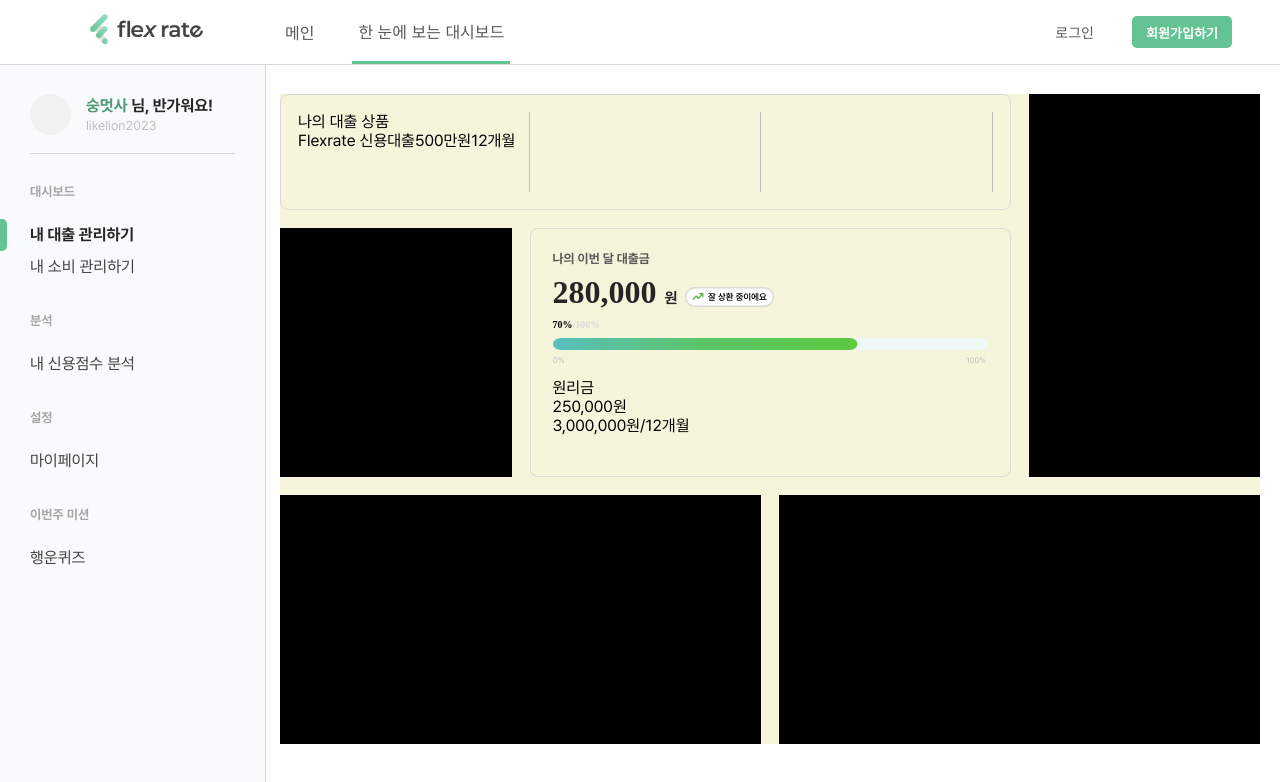
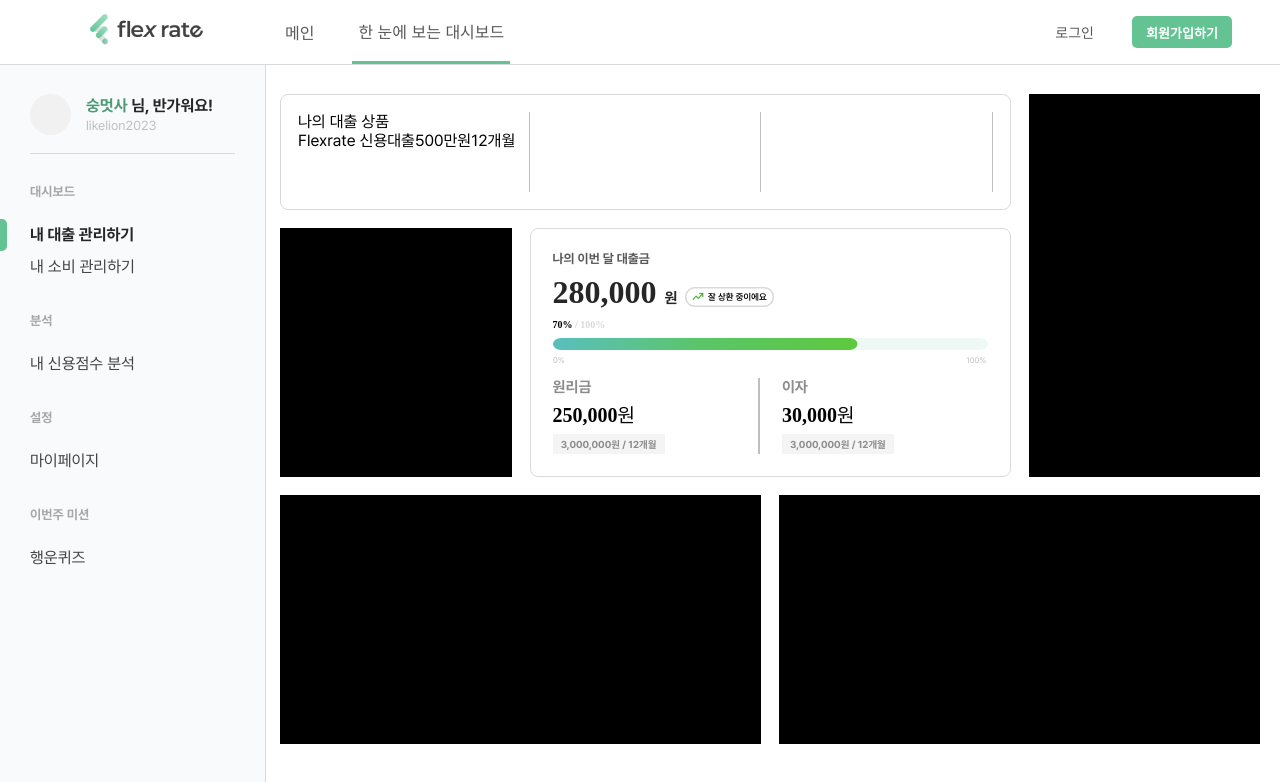
Before and after one commit to likelion-ssu/FlexRate---FE, a React (Vite) app: page /dashboard in a window 1280 px wide. Shown: the top 782 px of the page. Built offline with nearby package versions, Linux system fonts and the light colour scheme; a web font is replaced by a local one.

Commit message:
feat: 대시보드 이번달 대출금 부분 완료

```diff
--- /dev/null
+++ b/src/components/DashboardComs/AmountSection.tsx
@@ -0,0 +1,85 @@
+import React from 'react';
+import styled from 'styled-components';
+
+interface AmountSectionProps {
+  title: string;
+  amount: string;
+  totalAmount: string;
+  period: string;
+}
+
+const AmountSection = ({
+  title,
+  amount,
+  totalAmount,
+  period,
+}: AmountSectionProps) => {
+  return (
+    <Wrapper title={title}>
+      <span className="title">{title}</span>
+      <span className="amount">{amount}</span>
+      <span className="tag">
+        {totalAmount} / {period}
+      </span>
+    </Wrapper>
+  );
+};
+
+const Wrapper = styled.div`
+  width: 50%;
+  display: flex;
+  flex-direction: column;
+  justify-content: center;
+  gap: 7px;
+
+  .title {
+    color: var(--Gray6, #8c8c8c);
+    font-family: Pretendard;
+    font-size: 15px;
+    font-style: normal;
+    font-weight: 600;
+    line-height: normal;
+  }
+
+  .amount {
+    color: #000;
+    font-family: SUIT;
+    font-size: 20px;
+    font-style: normal;
+    font-weight: 700;
+    line-height: normal;
+  }
+
+  .amount::after {
+    content: '원';
+    color: #000;
+    font-family: Pretendard;
+    font-size: 20px;
+    font-style: normal;
+    font-weight: 500;
+    line-height: normal;
+  }
+
+  .tag {
+    width: 112px;
+    height: 20px;
+    display: flex;
+    justify-content: center;
+    align-items: center;
+    background-color: #f4f4f4;
+    color: var(--Gray6, #8c8c8c);
+    font-family: Pretendard;
+    font-size: 10px;
+    font-style: normal;
+    font-weight: 600;
+    line-height: normal;
+  }
+
+  &:nth-child(2) {
+    /* 두 번째 AmountSection에만 border-left를 추가합니다. */
+    border-left: 2px solid #bfbfbf;
+    padding-left: 5%;
+  }
+`;
+
+export default AmountSection;
--- a/src/components/DashboardComs/LoanTobepaid.tsx
+++ b/src/components/DashboardComs/LoanTobepaid.tsx
@@ -2,6 +2,7 @@
 import { styled } from 'styled-components';
 import payback from '../../assets/imgs/paybackTag.png';
 import TransverseGraph from './TransverseGraph';
+import AmountSection from './AmountSection';
 
 const LoanTobepaid = () => {
   const value = 70; // 예시 데이터
@@ -17,12 +18,19 @@
       <Dash.Grape>
         <TransverseGraph value={value} />
       </Dash.Grape>
-      <div>
-        <span>
-          <p>원리금</p>
-          <div>250,000원</div>
-          <div>3,000,000원/12개월</div>
-        </span>
+      <div className="amount-section">
+        <AmountSection
+          title="원리금"
+          amount="250,000"
+          totalAmount="3,000,000원"
+          period="12개월"
+        />
+        <AmountSection
+          title="이자"
+          amount="30,000"
+          totalAmount="3,000,000원"
+          period="12개월"
+        />
       </div>
     </Dash.Wrapper>
   );
@@ -39,6 +47,10 @@
     display: flex;
     flex-direction: column;
     gap: 0.5rem;
+
+    .amount-section {
+      display: flex;
+    }
   `,
   Title: styled.p`
     color: var(--Gray8, #595959);
--- a/src/components/DashboardComs/TransverseGraph.tsx
+++ b/src/components/DashboardComs/TransverseGraph.tsx
@@ -85,7 +85,7 @@
 
   return (
     <Wrapper>
-      <div className="percent">{value}%</div>
+      <div className="percent">{value}% </div>
       <Svg ref={ref} />
     </Wrapper>
   );
@@ -106,7 +106,7 @@
     line-height: normal;
 
     &::after {
-      content: '/100%';
+      content: '/ 100%';
       color: var(--Gray3, #d9d9d9);
       font-family: SUIT;
       font-size: 10px;
--- a/src/pages/Dashboard.tsx
+++ b/src/pages/Dashboard.tsx
@@ -65,7 +65,7 @@
   position: fixed;
   width: ${(props) => (props.$isNarrowScreen ? 'calc(100% - 300px)' : '100%')};
   height: calc(100% - 150px);
-  background-color: beige;
+  /* background-color: beige; */
   margin: 30px 15px;
 `;
 
```
